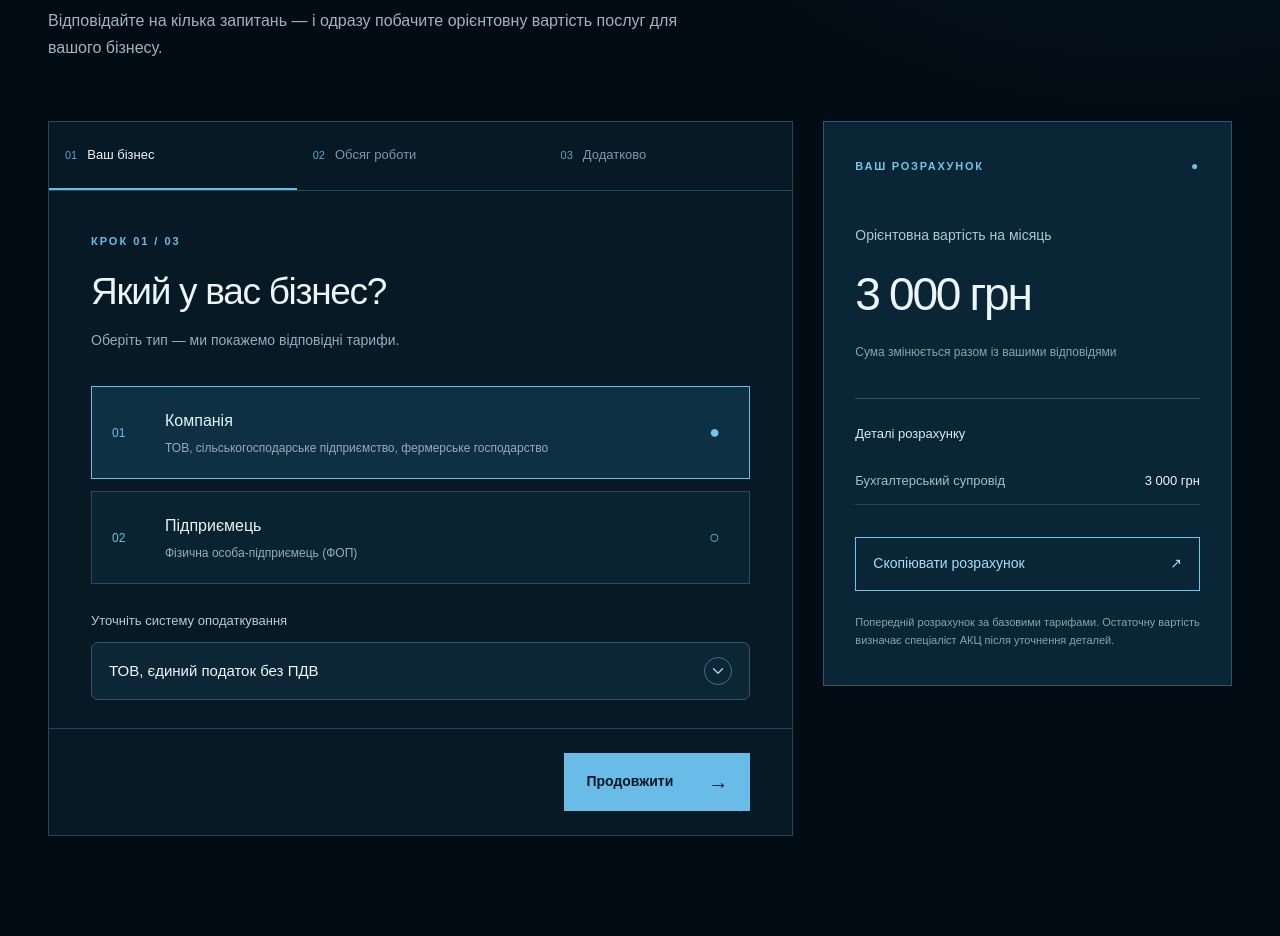
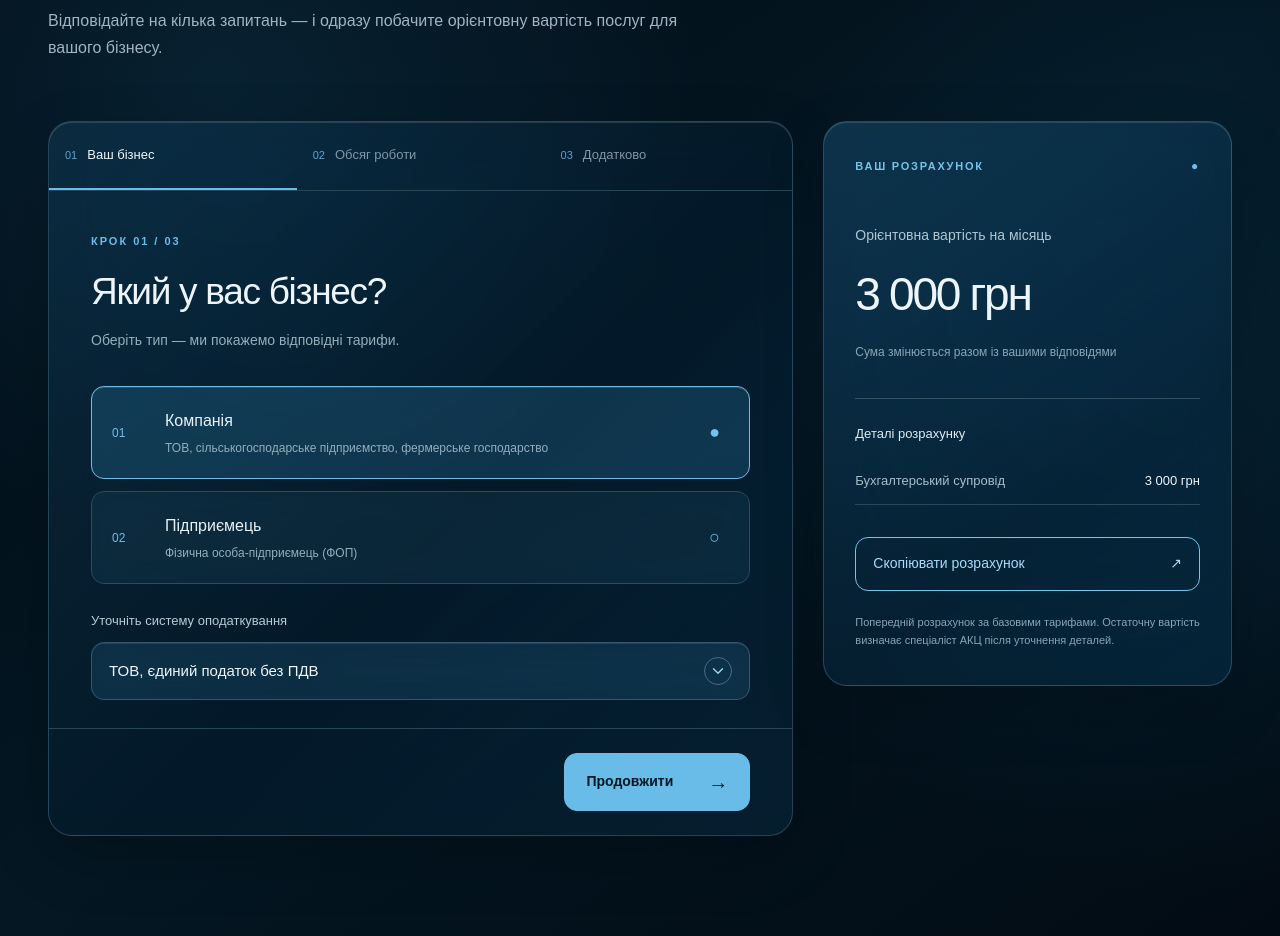
Before and after one commit to dnagorna3817-spec/website_akc_main, a Next.js app: page /expertise/calculator in a window 1280 px wide. Shown: the part 360-1296 px from the top of the page. Built offline with nearby package versions, Linux system fonts and the light colour scheme.

Commit message:
Add rounded frosted glass surfaces to AKC calculator

```diff
--- a/app/expertise/calculator/calculator.module.css
+++ b/app/expertise/calculator/calculator.module.css
@@ -21,3 +21,24 @@
 .pickerMenu{position:absolute;top:100%;left:0;right:0;z-index:30;margin-top:6px}
 .picker:focus-within{position:relative;z-index:31}
 .fields{align-items:start}
+
+
+/* Frosted-glass treatment: translucent surfaces, actual backdrop blur and soft specular edges. */
+.page{background-color:#020c15;background-image:radial-gradient(ellipse 48% 46% at 17% 34%,rgba(23,91,131,.22),transparent 78%),radial-gradient(ellipse 45% 50% at 92% 58%,rgba(19,104,146,.17),transparent 78%),linear-gradient(145deg,#020b13,#041723 58%,#020b13)}
+.wizard,.summary{border-radius:24px;background:linear-gradient(135deg,rgba(30,74,99,.34),rgba(6,27,42,.53) 55%,rgba(14,54,79,.34));border:1px solid rgba(155,215,246,.22);-webkit-backdrop-filter:blur(22px) saturate(145%);backdrop-filter:blur(22px) saturate(145%);box-shadow:inset 0 1px 0 rgba(231,249,255,.13),0 22px 60px rgba(0,0,0,.2)}
+.wizard{position:relative;isolation:isolate}
+.progress{border-radius:24px 24px 0 0}
+.progress button:first-child{border-top-left-radius:24px}
+.progress button:last-child{border-top-right-radius:24px}
+.navigation{border-radius:0 0 24px 24px}
+.choice,.choiceActive,.band,.bandActive,.info,.yes,.yesActive,.next,.copy,.field select{border-radius:13px}
+.choice,.band,.field select{background:rgba(19,55,77,.44);-webkit-backdrop-filter:blur(12px);backdrop-filter:blur(12px)}
+.choiceActive,.bandActive{background:rgba(43,120,162,.29);box-shadow:inset 0 1px 0 rgba(217,246,255,.14)}
+.pickerTrigger{border-radius:13px;background:rgba(24,68,93,.48);-webkit-backdrop-filter:blur(14px) saturate(130%);backdrop-filter:blur(14px) saturate(130%);box-shadow:inset 0 1px 0 rgba(234,250,255,.1)}
+.pickerTrigger:hover,.pickerTrigger[aria-expanded="true"]{background:rgba(38,96,129,.53)}
+.pickerMenu{border-radius:15px;background:rgba(9,36,54,.94);-webkit-backdrop-filter:blur(24px) saturate(150%);backdrop-filter:blur(24px) saturate(150%);box-shadow:inset 0 1px 0 rgba(221,246,255,.12),0 22px 48px rgba(0,0,0,.35)}
+.pickerOption,.pickerSelected{border-radius:10px}
+.pickerSelected{background:rgba(41,113,151,.44)}
+.summary{background:linear-gradient(145deg,rgba(28,85,118,.45),rgba(9,39,59,.56) 65%,rgba(10,55,80,.4))}
+@media(max-width:600px){.wizard,.summary{border-radius:19px}.progress{border-radius:19px 19px 0 0}.progress button:first-child{border-top-left-radius:19px}.progress button:last-child{border-top-right-radius:19px}.navigation{border-radius:0 0 19px 19px}}
+@supports not ((backdrop-filter:blur(1px)) or (-webkit-backdrop-filter:blur(1px))){.wizard,.summary{background:#0b2738}.pickerTrigger{background:#103449}.pickerMenu{background:#092639}}
```
